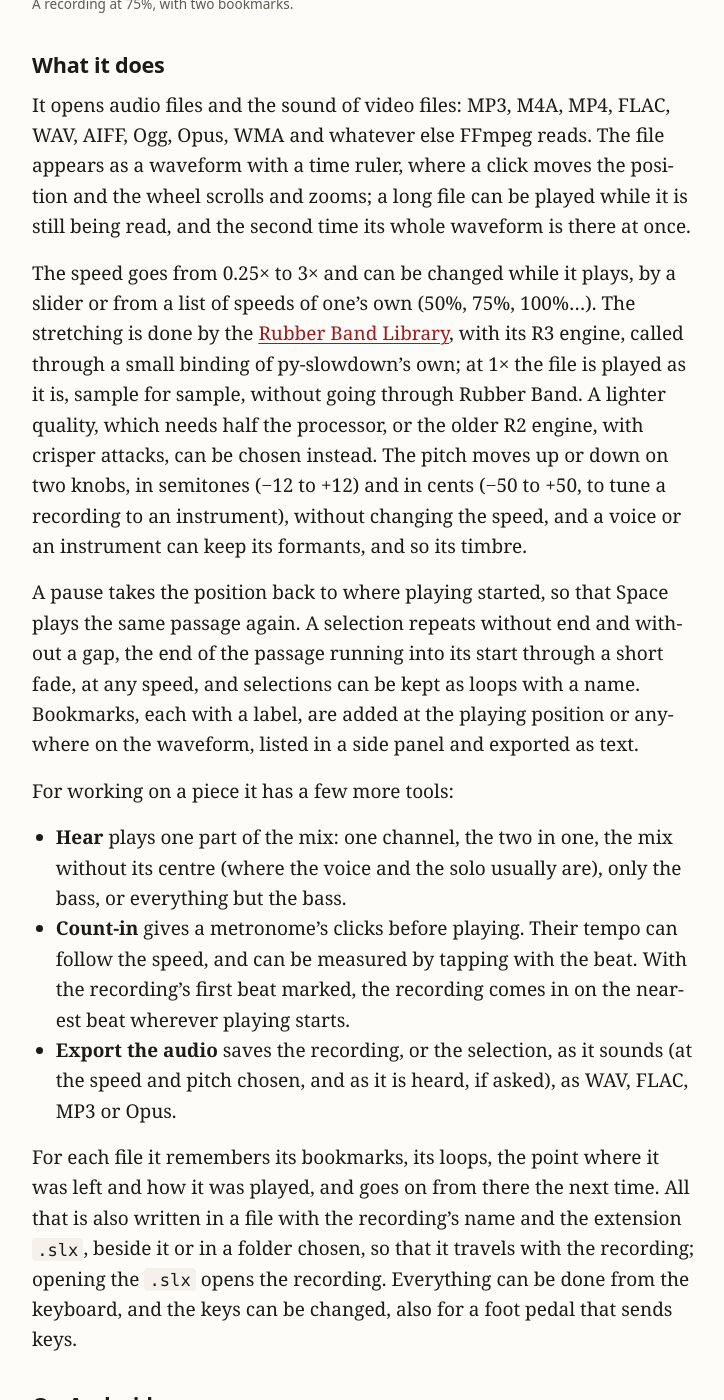
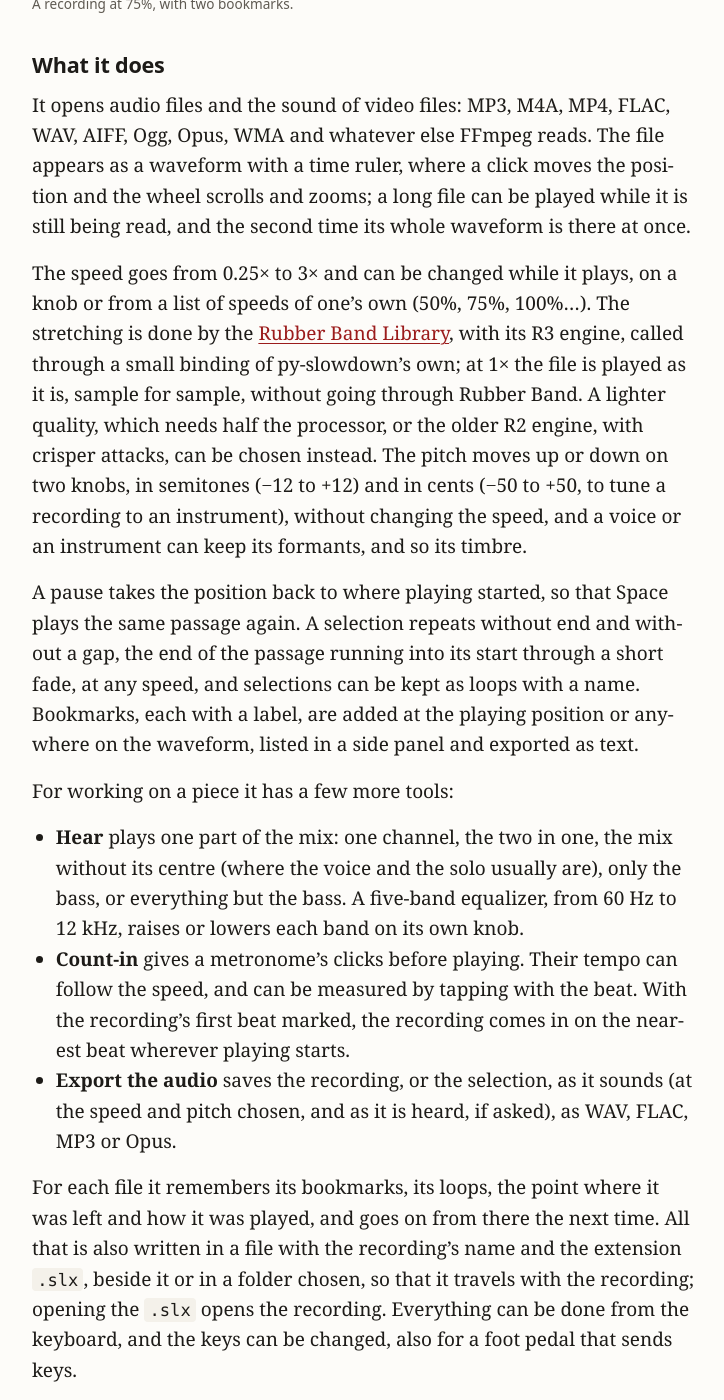
Before and after one commit to nivaca/nivaca.github.io, a Jekyll site: the page built from coding/py-slowdown.md, in a window 1280 px wide and 1400 px high, scrolled down 1205 px. Shown: the whole window, without its empty margins (276-1000 px from the left). Built offline with Jekyll 4.4.1, drawn with Linux system fonts in a browser that asks for light colours; some web fonts are replaced; a style sheet for code colours, icons or effects is not loaded; some of the changed text lies outside the part shown.

Commit message:
Coding page: update versions (py-slowdown 1.4.0, Slowdown for Android 1.1)
The py-slowdown pages describe the speed knob and the equalizer of 1.4.0.

```diff
--- a/coding/py-slowdown.md
+++ b/coding/py-slowdown.md
@@ -33,13 +33,13 @@ py-slowdown plays audio slower or faster without changing its pitch. It is made
 
 It opens audio files and the sound of video files: MP3, M4A, MP4, FLAC, WAV, AIFF, Ogg, Opus, WMA and whatever else FFmpeg reads. The file appears as a waveform with a time ruler, where a click moves the position and the wheel scrolls and zooms; a long file can be played while it is still being read, and the second time its whole waveform is there at once.
 
-The speed goes from 0.25× to 3× and can be changed while it plays, by a slider or from a list of speeds of one's own (50%, 75%, 100%…). The stretching is done by the [Rubber Band Library](https://breakfastquay.com/rubberband/), with its R3 engine, called through a small binding of py-slowdown's own; at 1× the file is played as it is, sample for sample, without going through Rubber Band. A lighter quality, which needs half the processor, or the older R2 engine, with crisper attacks, can be chosen instead. The pitch moves up or down on two knobs, in semitones (−12 to +12) and in cents (−50 to +50, to tune a recording to an instrument), without changing the speed, and a voice or an instrument can keep its formants, and so its timbre.
+The speed goes from 0.25× to 3× and can be changed while it plays, on a knob or from a list of speeds of one's own (50%, 75%, 100%…). The stretching is done by the [Rubber Band Library](https://breakfastquay.com/rubberband/), with its R3 engine, called through a small binding of py-slowdown's own; at 1× the file is played as it is, sample for sample, without going through Rubber Band. A lighter quality, which needs half the processor, or the older R2 engine, with crisper attacks, can be chosen instead. The pitch moves up or down on two knobs, in semitones (−12 to +12) and in cents (−50 to +50, to tune a recording to an instrument), without changing the speed, and a voice or an instrument can keep its formants, and so its timbre.
 
 A pause takes the position back to where playing started, so that Space plays the same passage again. A selection repeats without end and without a gap, the end of the passage running into its start through a short fade, at any speed, and selections can be kept as loops with a name. Bookmarks, each with a label, are added at the playing position or anywhere on the waveform, listed in a side panel and exported as text.
 
 For working on a piece it has a few more tools:
 
-- **Hear** plays one part of the mix: one channel, the two in one, the mix without its centre (where the voice and the solo usually are), only the bass, or everything but the bass.
+- **Hear** plays one part of the mix: one channel, the two in one, the mix without its centre (where the voice and the solo usually are), only the bass, or everything but the bass. A five-band equalizer, from 60 Hz to 12 kHz, raises or lowers each band on its own knob.
 - **Count-in** gives a metronome's clicks before playing. Their tempo can follow the speed, and can be measured by tapping with the beat. With the recording's first beat marked, the recording comes in on the nearest beat wherever playing starts.
 - **Export the audio** saves the recording, or the selection, as it sounds (at the speed and pitch chosen, and as it is heard, if asked), as WAV, FLAC, MP3 or Opus.
 
@@ -85,4 +85,5 @@ The main steps, from the first version to the present one. The [changelog](https
   <li><span class="when">1.2.0</span><span>The settings of each recording in a file of its own, beside it; speeds of one's own; a choice of playback quality; menus Hear and Count-in.</span></li>
   <li><span class="when">1.3.0, 1.3.1</span><span>A pause goes back to where playing started; the pitch in semitones and cents, on two knobs; the first beat as a bookmark; the <code>.slx</code> files, opened by the program.</span></li>
   <li><span class="when">Android 1.0<br>25 Nov.</span><span>Slowdown for Android, the window of py-slowdown 1.3 for a phone, with the same engine and the same <code>.slx</code> files.</span></li>
+  <li><span class="when">1.4.0</span><span>Knobs for the speed and the volume; a five-band equalizer, in a side panel, Sound; the loops on the waveform; a clock of bars and beats; a compact mode; a start screen; icons of the program's own.</span></li>
 </ul>
```
Also changed, not shown: other parts of coding/py-slowdown.md (+2 -2 lines), coding.md (+1 -1 lines), es/programacion.md (+1 -1 lines), es/programacion/py-slowdown.md (+5 -4 lines), la/programmata.md (+1 -1 lines), la/programmata/py-slowdown.md (+5 -4 lines).
